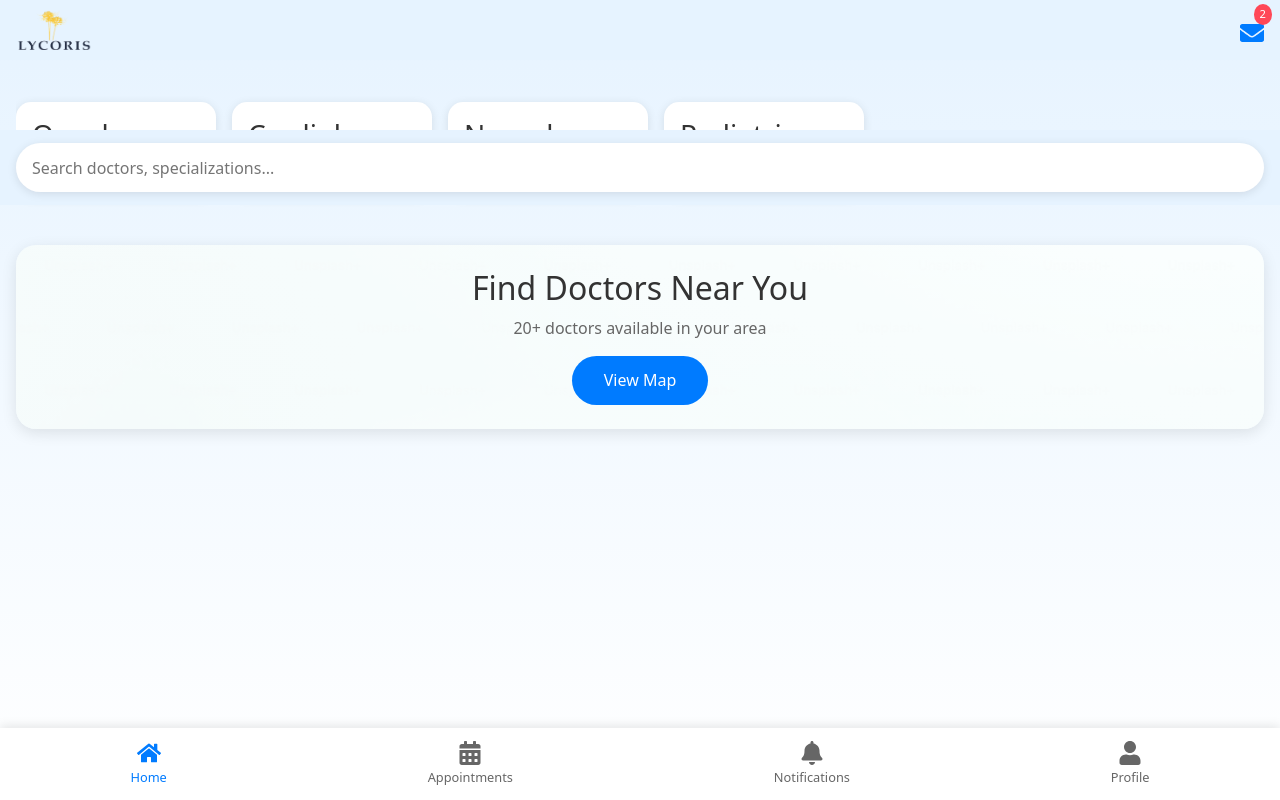
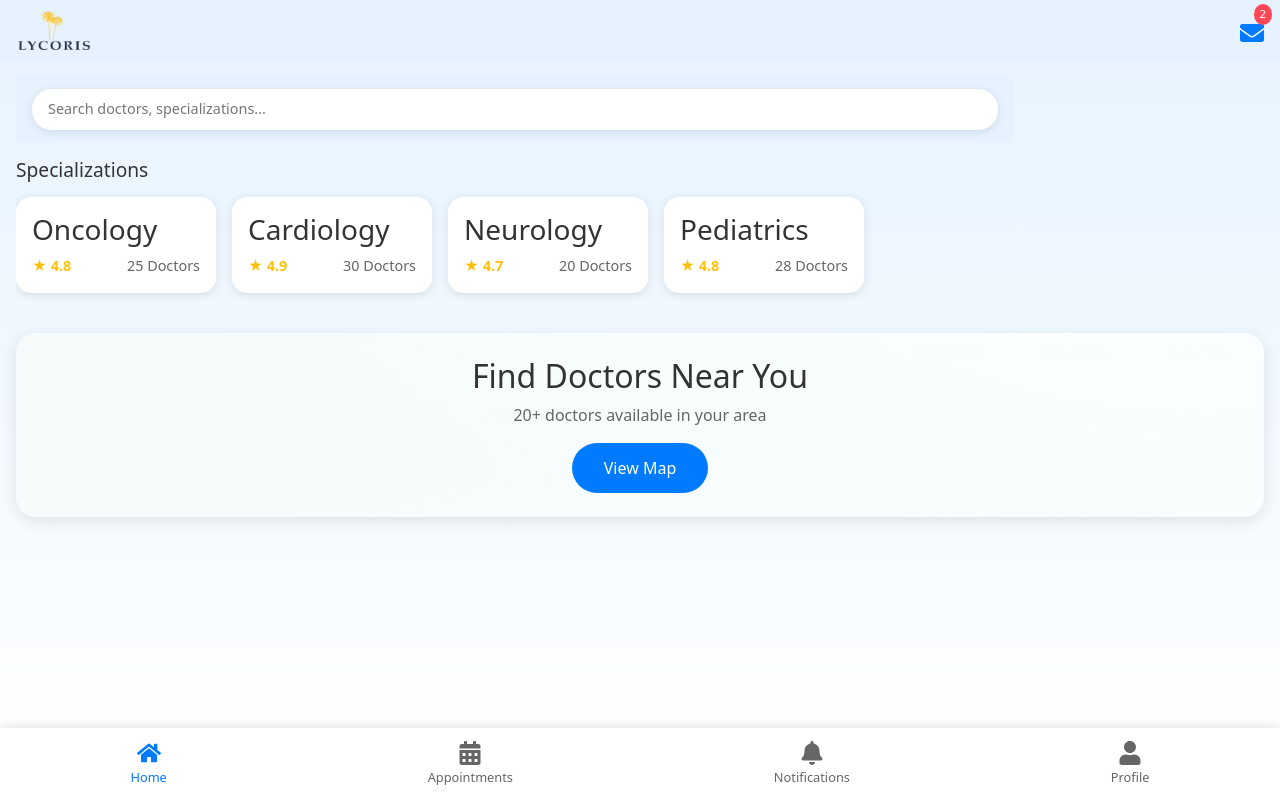
Before and after one commit to ajaybabby/lycospec, a React (Create React App) app: page / in a window 1280 px wide. Built offline with nearby package versions, Linux system fonts and the light colour scheme.

Commit message:
basic home

```diff
--- a/src/pages/home/home.css
+++ b/src/pages/home/home.css
@@ -72,14 +72,51 @@
   margin-top: 140px;
 }
 
+.main-content {
+  margin-top: 60px;
+  margin-bottom: 60px;
+  padding: 1rem;
+  overflow-y: auto;
+  height: calc(100vh - 120px);
+}
+
+.search-bar {
+  position: static;
+  margin-bottom: 1rem;
+  width: 80%;
+}
+
 .search-bar input {
   width: 100%;
-  padding: 0.8rem 1rem;
+  padding: 0.6rem 1rem;
   border: none;
-  border-radius: 25px;
+  border-radius: 20px;
   background: white;
   box-shadow: 0 2px 10px rgba(0, 0, 0, 0.1);
-  font-size: 1rem;
+  font-size: 0.9rem;
+}
+
+.specialization-scroll {
+  display: flex;
+  flex-wrap: nowrap;
+  overflow-x: auto;
+  gap: 0.8rem;
+  padding: 0.5rem 0;
+  margin-bottom: 1rem;
+}
+
+.spec-card {
+  min-width: 160px;
+  flex-shrink: 0;
+  background: white;
+  padding: 0.8rem;
+  border-radius: 12px;
+  box-shadow: 0 2px 8px rgba(0, 0, 0, 0.08);
+}
+
+/* Remove duplicate styles and clean up redundant margins */
+.content-area, .search-bar {
+  margin-top: 0;
 }
 
 /* Main scrollable content area */
@@ -92,25 +129,38 @@
   -webkit-overflow-scrolling: touch;
 }
 
+.section-title {
+  font-size: 1.2rem;
+  margin: 1rem 0 0.5rem 0;
+  color: #333;
+}
+
 .specialization-scroll {
   display: flex;
   overflow-x: auto;
-  padding: 1rem 0;
   gap: 1rem;
+  padding: 0.5rem 0;
+  margin-bottom: 1.5rem;
   -webkit-overflow-scrolling: touch;
-  scrollbar-width: none;
 }
 
+.spec-card {
+  min-width: 200px;
+  flex-shrink: 0;
+  background: white;
+  padding: 1rem;
+  border-radius: 15px;
+  box-shadow: 0 2px 10px rgba(0, 0, 0, 0.1);
+}
+
+/* Hide scrollbar but keep functionality */
 .specialization-scroll::-webkit-scrollbar {
   display: none;
 }
 
-.spec-card {
-  min-width: 200px;
-  background: white;
-  padding: 1rem;
-  border-radius: 15px;
-  box-shadow: 0 2px 10px rgba(0, 0, 0, 0.1);
+.specialization-scroll {
+  -ms-overflow-style: none;
+  scrollbar-width: none;
 }
 
 .spec-card h3 {
--- a/src/pages/home/home.js
+++ b/src/pages/home/home.js
@@ -2,7 +2,6 @@ import React from 'react';
 import { Link } from 'react-router-dom';
 import { FaHome, FaUser, FaCalendarAlt, FaBell, FaEnvelope } from 'react-icons/fa';
 import './home.css';
- // Make sure to add your logo image
 
 const Home = () => {
   const specializations = [
@@ -22,11 +21,12 @@ const Home = () => {
         </Link>
       </div>
 
-      <div className="search-bar">
-        <input type="text" placeholder="Search doctors, specializations..." />
-      </div>
+      <div className="main-content">
+        <div className="search-bar">
+          <input type="text" placeholder="Search doctors, specializations..." />
+        </div>
 
-      <div className="content-area">
+        <h2 className="section-title">Specializations</h2>
         <div className="specialization-scroll">
           {specializations.map(spec => (
             <div key={spec.id} className="spec-card">
```
